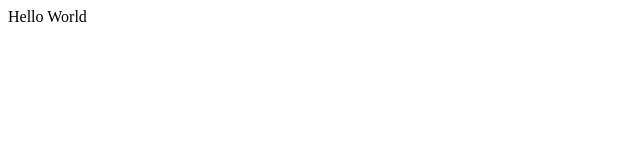
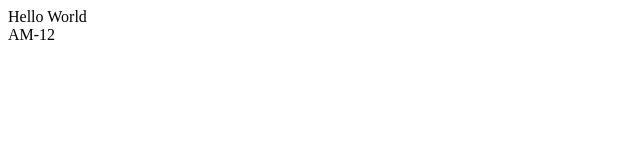
Before and after one commit to 2022-SE-AMajor/GUAJEGUICHAN, a plain HTML site: page index.html in a window 1280 px wide. Shown: the full height of the page, 0-640 px from the left. Drawn offline with Linux system fonts and the light colour scheme.

Commit message:
AM-12 테스트

```diff
--- a/index.html
+++ b/index.html
@@ -9,5 +9,6 @@
 </head>
 <body>
     <div>Hello World</div>
+    <div>AM-12</div>
 </body>
 </html>
```
Also changed, not shown: 1 other file.
